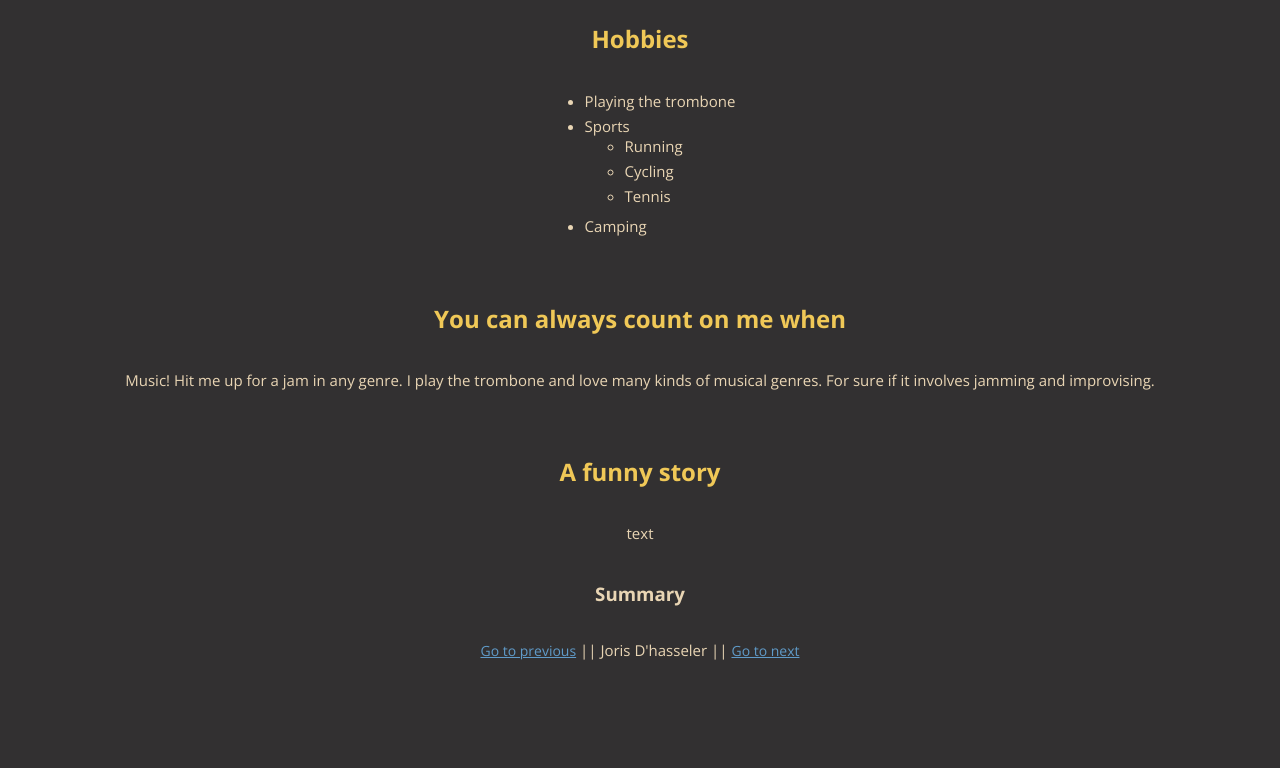
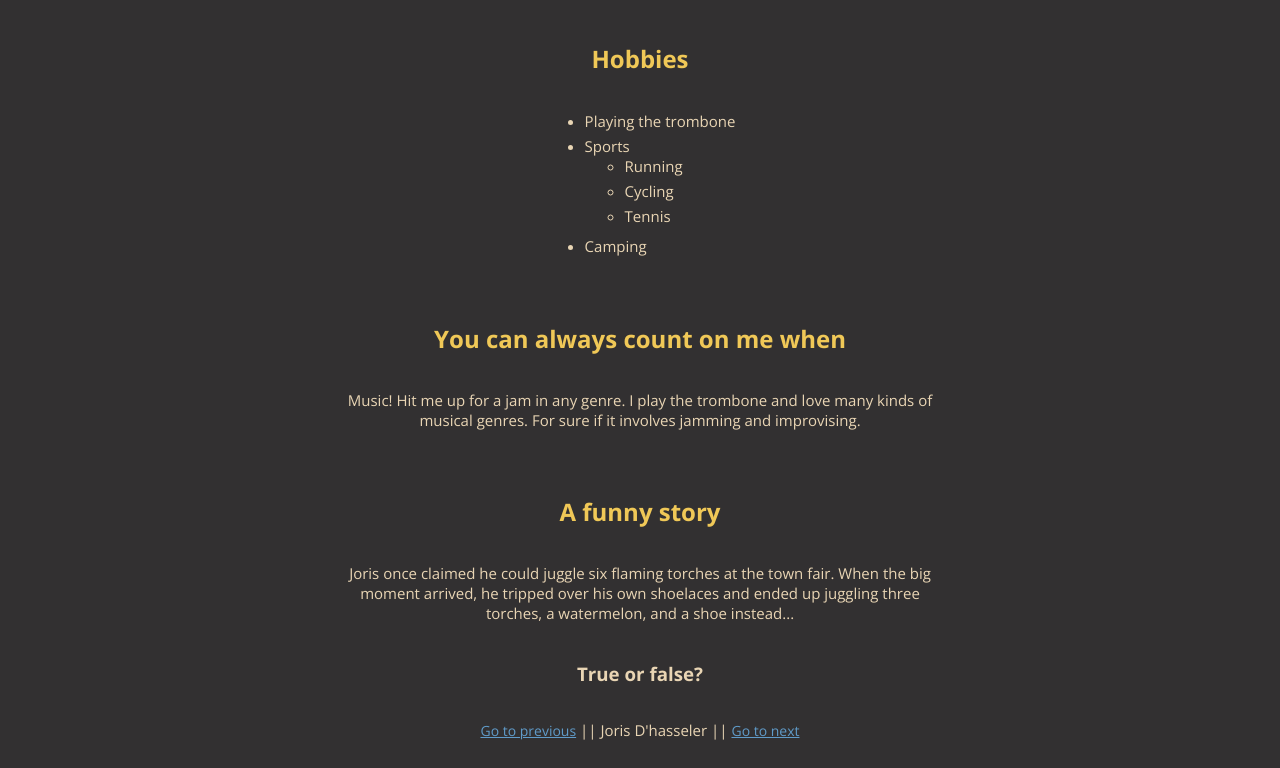
Before and after one commit to Joris-Dh/about-me, a website: page index.html in a window 1280 px wide. Shown: the part 615-1383 px from the top of the page. Before the commit the page ends 1303 px from the top, so only its background shows below. Drawn offline with nearby package versions, Linux system fonts and the light colour scheme.

Commit message:
version with styling & updated text

```diff
--- a/index.html
+++ b/index.html
@@ -47,8 +47,8 @@
     <h2>You can always count on me when</h2>
     <p>Music! Hit me up for a jam in any genre. I play the trombone and love many kinds of musical genres. For sure if it involves jamming and improvising.</p>
     <h2>A funny story</h2>
-    <p>text</p>
-    <h3>Summary</h3>
+    <p>Joris once claimed he could juggle six flaming torches at the town fair. When the big moment arrived, he tripped over his own shoelaces and ended up juggling three torches, a watermelon, and a shoe instead...</p>
+    <h3>True or false?</h3>
 
     <p><a href="url">Go to previous</a> || Joris D'hasseler || <a href="url">Go to next</a></p>
 
--- a/styles.css
+++ b/styles.css
@@ -25,6 +25,8 @@ p {
   padding-bottom: 5px;
   font-size: 15px;
   font-weight: 100;
+  width: 600px;
+  text-align: center;
 }
 
 td {
```
Also changed, not shown: 1 other file.
